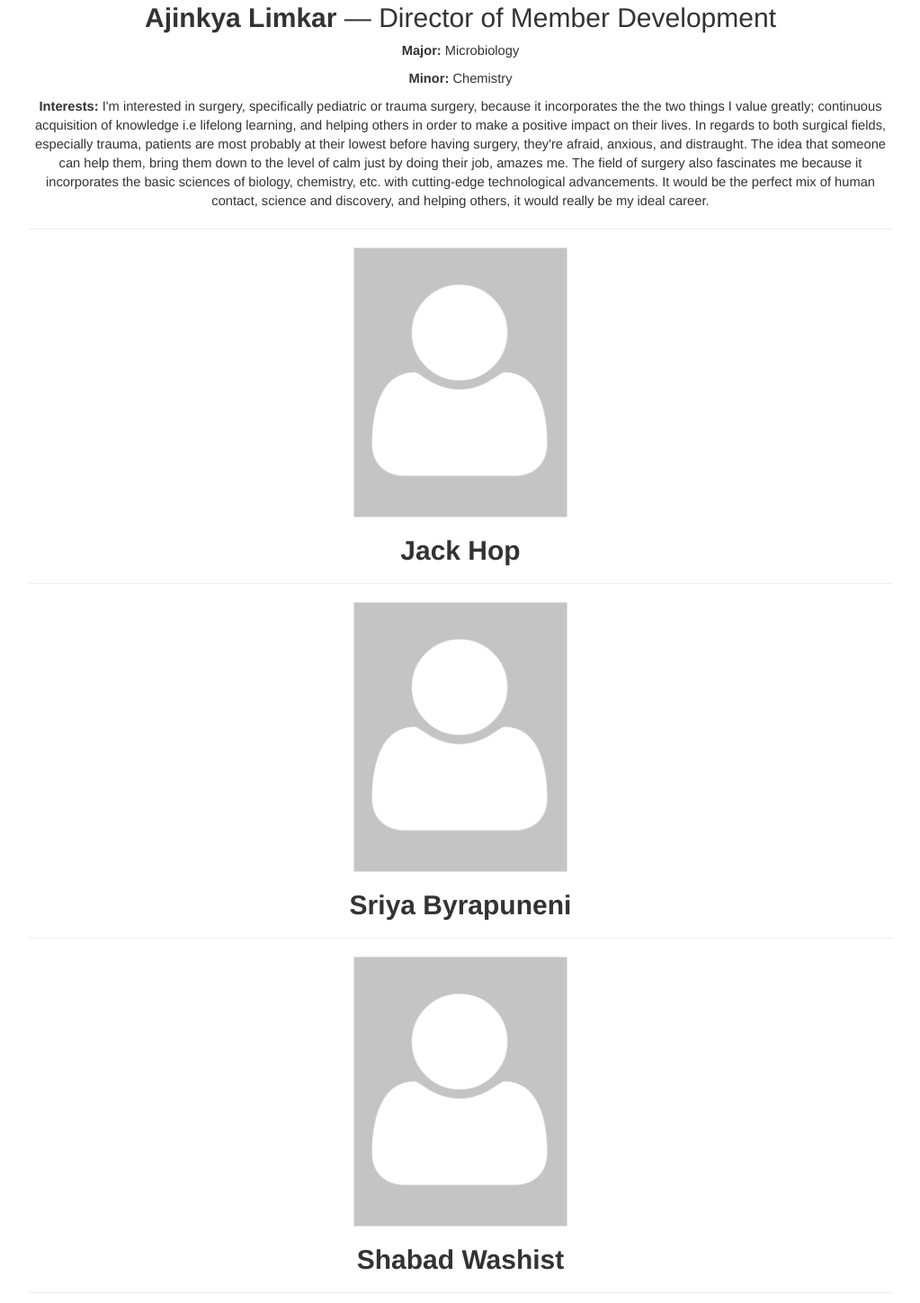
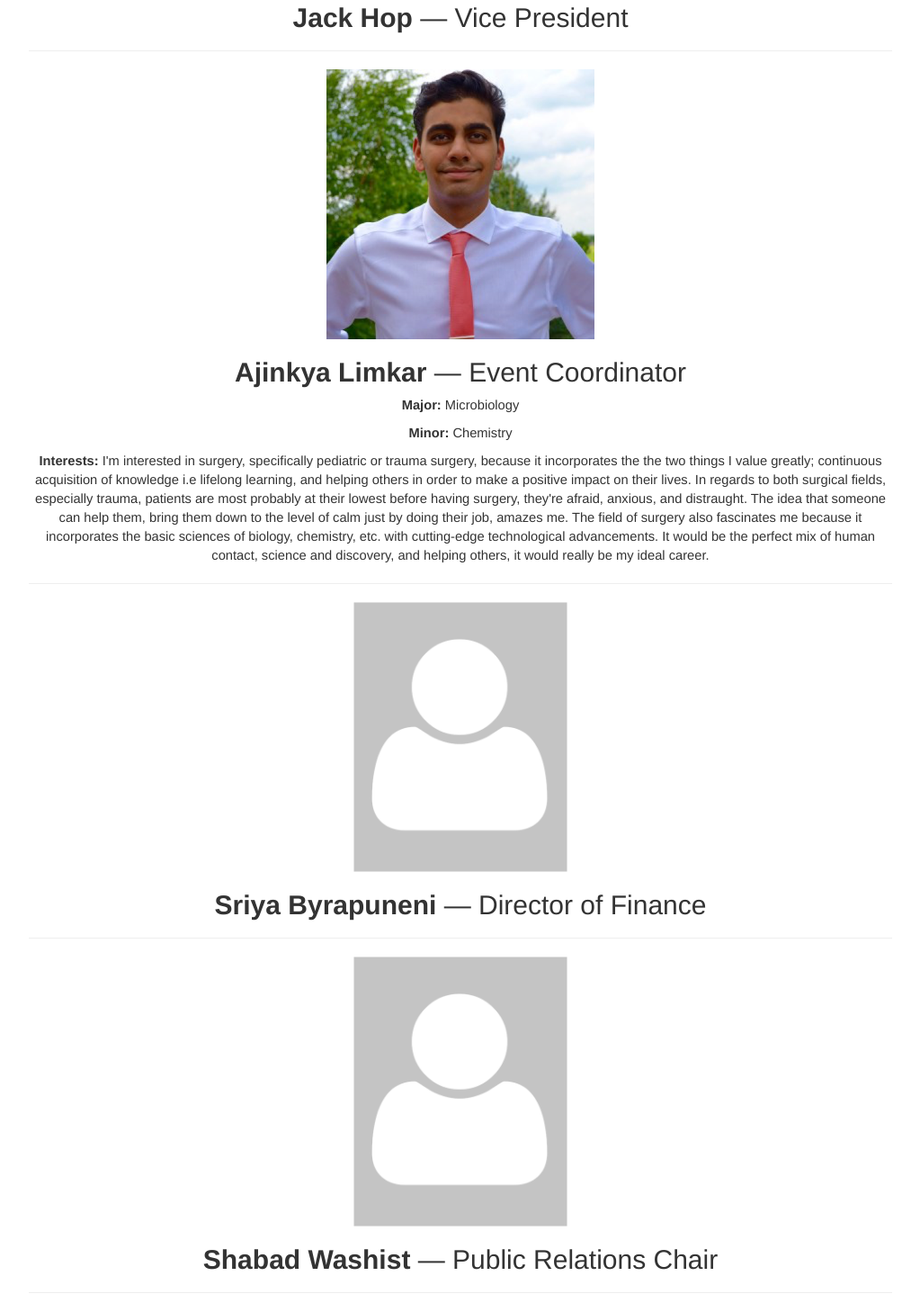
Before and after one commit to USIGumn/USIGumn.github.io, a plain HTML site: page leadership.html in a window 1280 px wide. Shown: the part 1012-2460 px from the top of the page at 90% size, without its empty margins (128-1151 px from the left). Drawn offline with nearby package versions, Linux system fonts and the light colour scheme.

Commit message:
update leadership page

```diff
--- a/leadership.html
+++ b/leadership.html
@@ -123,7 +123,7 @@
 </nav>
   <div class="content centered">
     <img src="resources/leadership/Heena.jpg" width="300" height="200" />
-    <h2><strong>Heena Shah</strong> &mdash; Director of Public Relations</h2>
+    <h2><strong>Heena Shah</strong> &mdash; President</h2>
     <p><strong>Major:</strong> Genetics, Cell Biology, and Development</p>
     <p><strong>Minor:</strong> Philosophy</p>
     <p><strong>Interests:</strong> I admire the way surgeons are able to
@@ -137,8 +137,13 @@
 
     <hr>
 
+    <img src="resources/leadership/User_font_awesome.png" alt="Jack Hop" height="300" />
+    <h2><strong>Jack Hop</strong> &mdash; Vice President</h2>
+
+    <hr>
+
     <img src="resources/leadership/Ajinkya.png" alt="DSC_0023 (1)" width="298" height="300" />
-    <h2><strong>Ajinkya Limkar</strong> &mdash; Director of Member Development</h2>
+    <h2><strong>Ajinkya Limkar</strong> &mdash; Event Coordinator</h2>
     <p><strong>Major:</strong> Microbiology</p>
     <p><strong>Minor:</strong> Chemistry</p>
     <p><strong>Interests:</strong> I'm interested in surgery, specifically
@@ -157,18 +162,13 @@
 
     <hr>
 
-    <img src="resources/leadership/User_font_awesome.png" alt="Jack Hop" height="300" />
-    <h2><strong>Jack Hop</strong></h2>
-
-    <hr>
-
     <img src="resources/leadership/User_font_awesome.png" alt="Sriya Byrapuneni" height="300" />
-    <h2><strong>Sriya Byrapuneni</strong></h2>
+    <h2><strong>Sriya Byrapuneni</strong> &mdash; Director of Finance</h2>
 
     <hr>
 
     <img src="resources/leadership/User_font_awesome.png" alt="Shabad Washist" height="300" />
-    <h2><strong>Shabad Washist</strong></h2>
+    <h2><strong>Shabad Washist</strong> &mdash; Public Relations Chair</h2>
 
     <hr>
 
```
